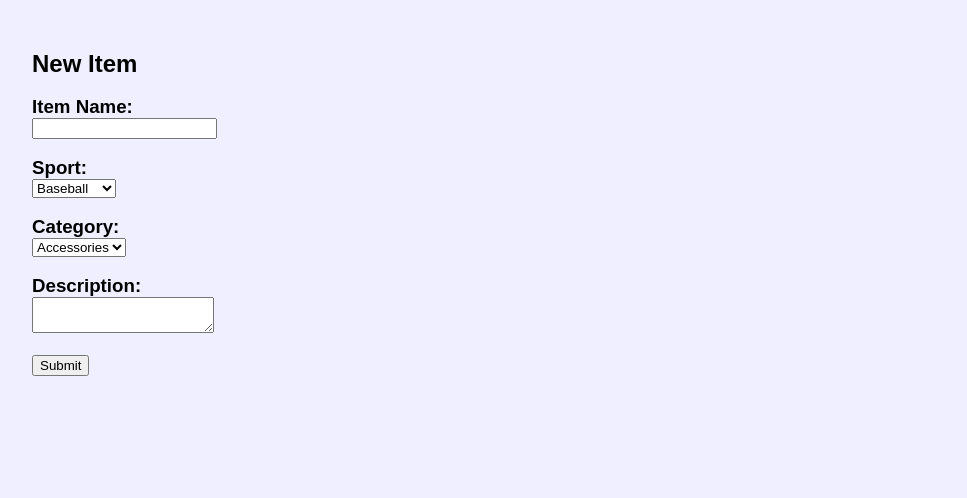
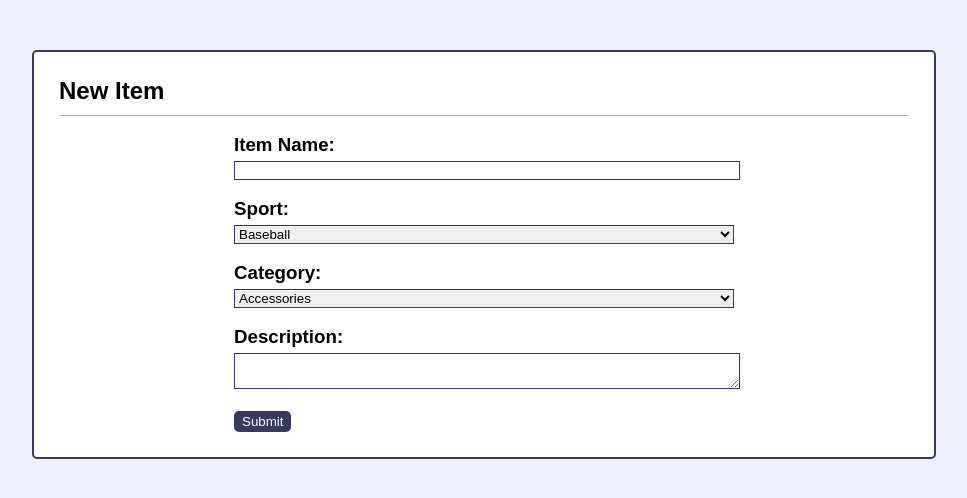
Before and after one commit to davidhammaker/Item_Catalog, a Flask app: page /new_item in a window 1280 px wide. Shown: the part 87-585 px from the top of the page, without its empty margins (183-1150 px from the left). Run offline with Flask 2, Linux system fonts and the light colour scheme.

Commit message:
Update styles
Styles now consider forms and make them pretty.

```diff
--- a/static/main.css
+++ b/static/main.css
@@ -72,3 +72,52 @@ nav a{
     border-style: solid;
     border-radius: 5px;
 }
+
+.center{
+    width: 100%;
+    background-color: #ffffff;
+    padding: 25px;
+    border-color: #393960;
+    border-width: 2px;
+    border-style: solid;
+    border-radius: 5px;
+}
+
+.center h2{
+    padding-bottom: 10px;
+    border-bottom-color: #afafcf;
+    border-bottom-style: solid;
+    border-bottom-width: 1px;
+}
+
+/* Forms */
+.center form{
+    width: 500px;
+    margin: auto;
+}
+
+.form-field{
+    width: 100%;
+    margin-top: 5px;
+    border-color: #393960;
+    border-width: 1px;
+    border-style: solid;
+}
+
+.form-submit{
+    color: #ffffff;
+    background-color: #393960;
+    border-color: #393960;
+    border-width: 2px;
+    border-style: solid;
+    border-radius: 5px;
+}
+
+.form-submit:hover{
+    color: #ffffff;
+    background-color: #6060ff;
+    border-color: #6060ff;
+    border-width: 2px;
+    border-style: solid;
+    border-radius: 5px;
+}
```
